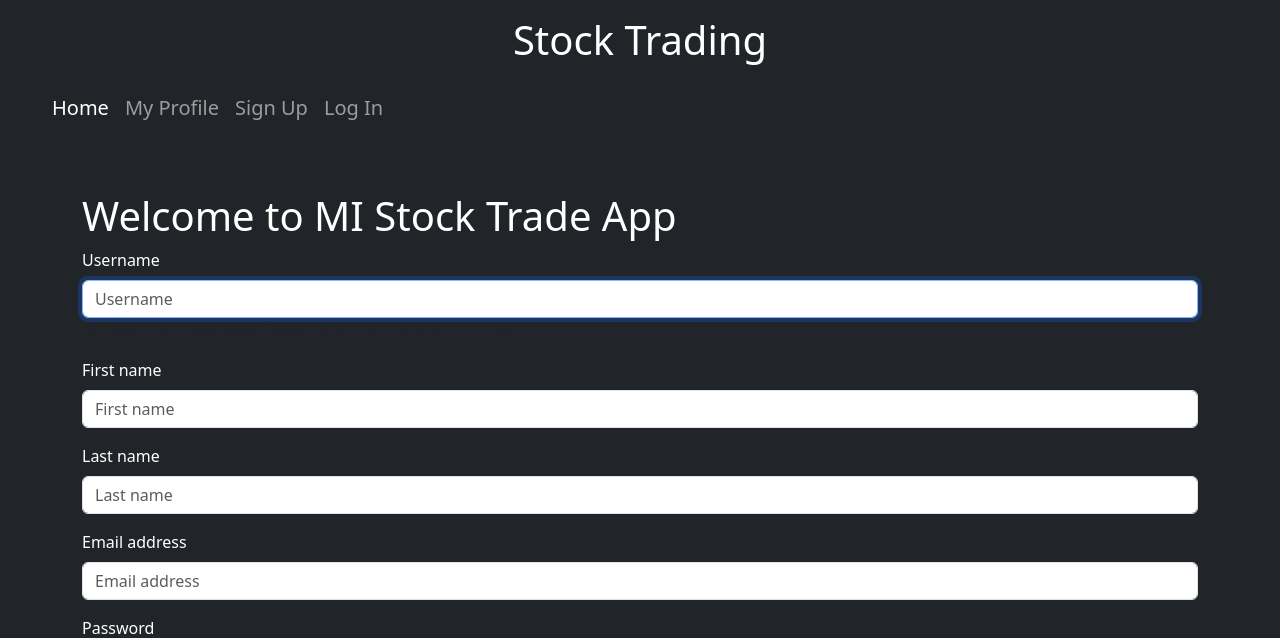
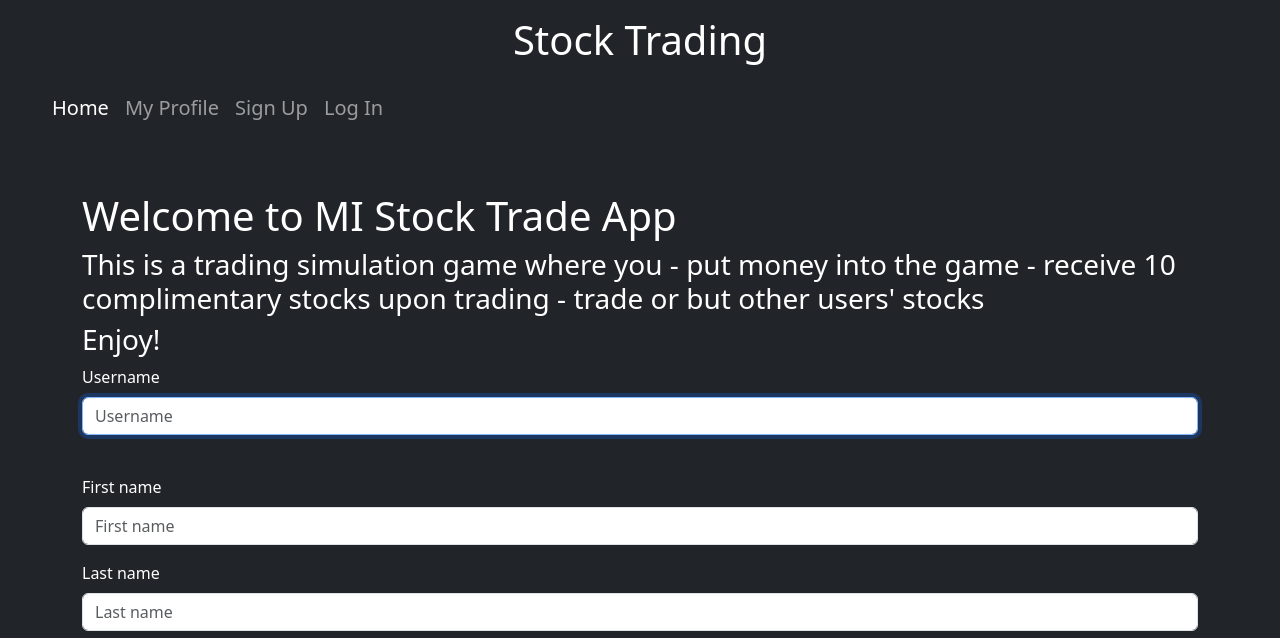
Before and after one commit to malxdeutsch/stocktrade, a Django app: page /signup/ in a window 1280 px wide. Shown: the top 638 px of the page. Run offline with Django 3.2, Linux system fonts and the light colour scheme; some libraries are stand-ins or nearby versions.

Commit message:
formatting

```diff
--- a/account/templates/signup.html
+++ b/account/templates/signup.html
@@ -6,6 +6,12 @@ User | Signup
 
 {% block content %}
 <h1>Welcome to MI Stock Trade App</h1>
+<h3>This is a trading simulation game where you
+    - put money into the game
+    - receive 10 complimentary stocks upon trading
+    - trade or but other users' stocks
+</h3>
+<h3>Enjoy!</h3>
 <form method="post">
     {% csrf_token %}
     {% bootstrap_form form %}
```
